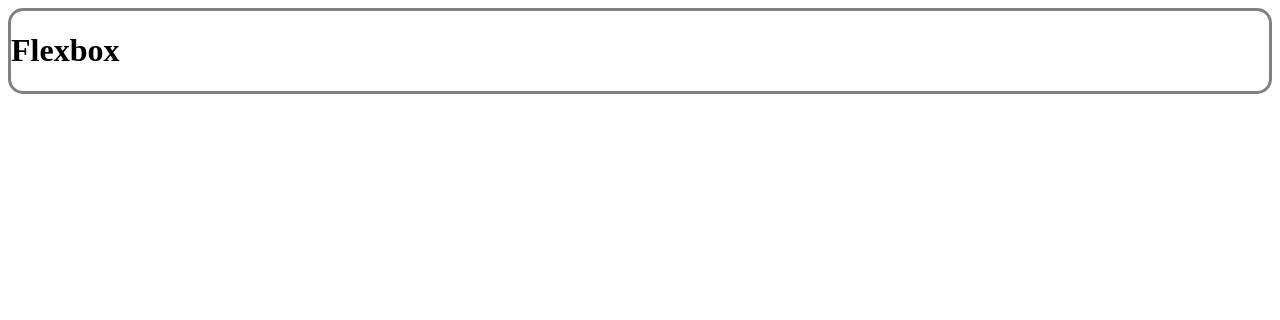
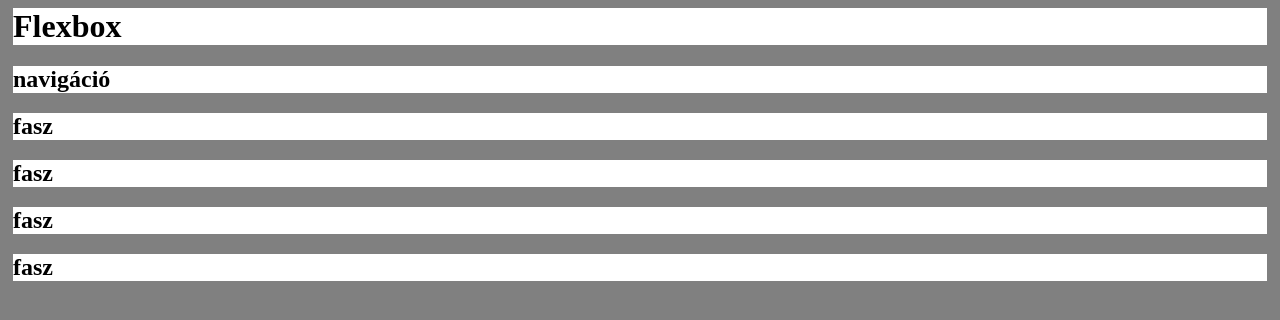
Before and after one commit to MailanDo7/flexbox, a website: page public_html/index.html in a window 1280 px wide. Drawn offline with Linux system fonts and the light colour scheme.

Commit message:
flexbox oldal szerk kialakitasa

```diff
--- a/public_html/index.html
+++ b/public_html/index.html
@@ -10,8 +10,26 @@
         <title>Balajcza Milán</title>
     </head>
     <body>
-        <div class="flex-container">
+        <header class="flex-container">
             <h1>Flexbox</h1>
-        </div>
+        </header>
+        <nav>
+<h1>navigáció</h1>
+        </nav>
+        <article>
+<h1>fasz</h1>
+        </article>
+        <article>
+<h1>fasz</h1>
+        </article>
+        <article>
+<h1>fasz</h1>
+        </article>
+        <article>
+            <h1>fasz</h1>
+        </article>
+        <footer>
+
+        </footer>
     </body>
 </html>
--- a/public_html/stilus.css
+++ b/public_html/stilus.css
@@ -1,61 +1,31 @@
-@charset "UTF-8";
+@charset "UTF=8";
 
-.flex-container {
-    display: -ms-flexbox;
-    display: -webkit-flex;
+body {
+	background: gray;
+}
+
+main {
+	background-color: pink;
+}
+
+header, nav, article, footer {
+	background: white;
+	margin: 5px;
+
+}
+
+main {
     display: flex;
-    -webkit-flex-direction: row;
-    -ms-flex-direction: row;
+    flex-wrap: wrap;
     flex-direction: row;
-    -webkit-flex-wrap: nowrap;
-    -ms-flex-wrap: nowrap;
-    flex-wrap: nowrap;
-    -webkit-justify-content: flex-start;
-    -ms-flex-pack: start;
-    justify-content: flex-start;
-    -webkit-align-content: flex-start;
-    -ms-flex-line-pack: start;
-    align-content: flex-start;
-    -webkit-align-items: flex-start;
-    -ms-flex-align: start;
-    align-items: flex-start;
-    border: solid 3px;
-    border-color: grey;
-    border-radius: 15px;
-    }
+}
 
-.flex-item:nth-child(1) {
-    -webkit-order: 2;
-    -ms-flex-order: 2;
-    order: 2;
-    -webkit-flex: 10 1 auto;
-    -ms-flex: 10 1 auto;
-    flex: 10 1 auto;
-    -webkit-align-self: auto;
-    -ms-flex-item-align: auto;
-    align-self: auto;
-    }
+header, nav, footer {
+    flex:0 0 100%;
+    /*width:100%*/
+}
 
-.flex-item:nth-child(2) {
-    -webkit-order: 0;
-    -ms-flex-order: 0;
-    order: 0;
-    -webkit-flex: 0 1 auto;
-    -ms-flex: 0 1 auto;
-    flex: 0 1 auto;
-    -webkit-align-self: auto;
-    -ms-flex-item-align: auto;
-    align-self: auto;
-    }
-
-.flex-item:nth-child(3) {
-    -webkit-order: 0;
-    -ms-flex-order: 0;
-    order: 0;
-    -webkit-flex: 0 1 auto;
-    -ms-flex: 0 1 auto;
-    flex: 0 1 auto;
-    -webkit-align-self: auto;
-    -ms-flex-item-align: auto;
-    align-self: auto;
-    }
+article{
+    /*flex:0 0 200px;*/
+    flex:1 0 calc(33.333% - 10px);
+}
```
